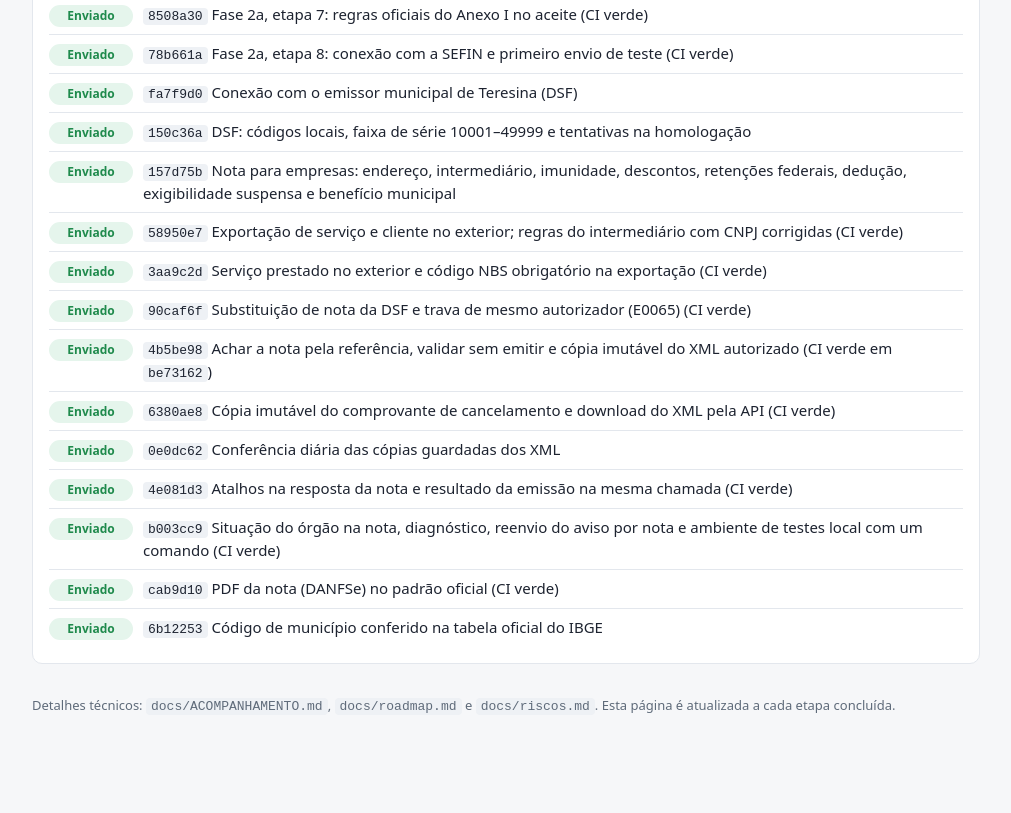
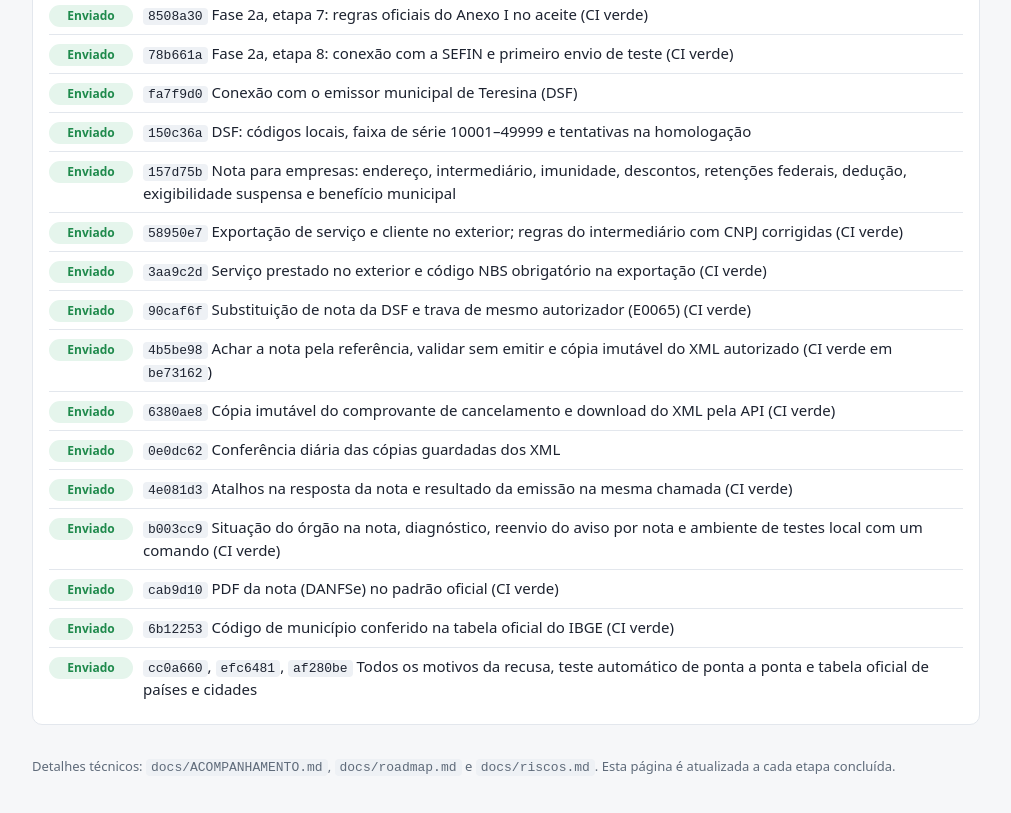
Before and after one commit to Act962/orbita-nfe, a website: page docs/status.html in a window 1280 px wide. Shown: the part 6535-7348 px from the top of the page, without its empty margins (134-1145 px from the left). Before the commit the page ends 7299 px from the top, so only its background shows below. Drawn offline with Linux system fonts and the light colour scheme.

Commit message:
Painel: recusa completa, smoke e ANEXO_A (ADR-0059, ADR-0060) enviados
Co-Authored-By: Claude Opus 5.5 <noreply@anthropic.com>

```diff
--- a/docs/status.html
+++ b/docs/status.html
@@ -284,7 +284,8 @@
 <li><span class="tag done">Enviado</span><div><code>4e081d3</code> Atalhos na resposta da nota e resultado da emissão na mesma chamada (CI verde)</div></li>
 <li><span class="tag done">Enviado</span><div><code>b003cc9</code> Situação do órgão na nota, diagnóstico, reenvio do aviso por nota e ambiente de testes local com um comando (CI verde)</div></li>
 <li><span class="tag done">Enviado</span><div><code>cab9d10</code> PDF da nota (DANFSe) no padrão oficial (CI verde)</div></li>
-<li><span class="tag done">Enviado</span><div><code>6b12253</code> Código de município conferido na tabela oficial do IBGE</div></li>
+<li><span class="tag done">Enviado</span><div><code>6b12253</code> Código de município conferido na tabela oficial do IBGE (CI verde)</div></li>
+<li><span class="tag done">Enviado</span><div><code>cc0a660</code>, <code>efc6481</code>, <code>af280be</code> Todos os motivos da recusa, teste automático de ponta a ponta e tabela oficial de países e cidades</div></li>
   </ul>
 </div>
 
```
